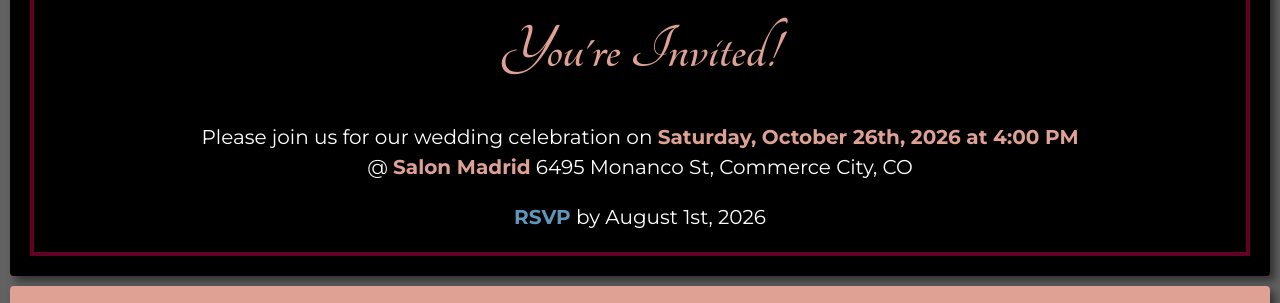
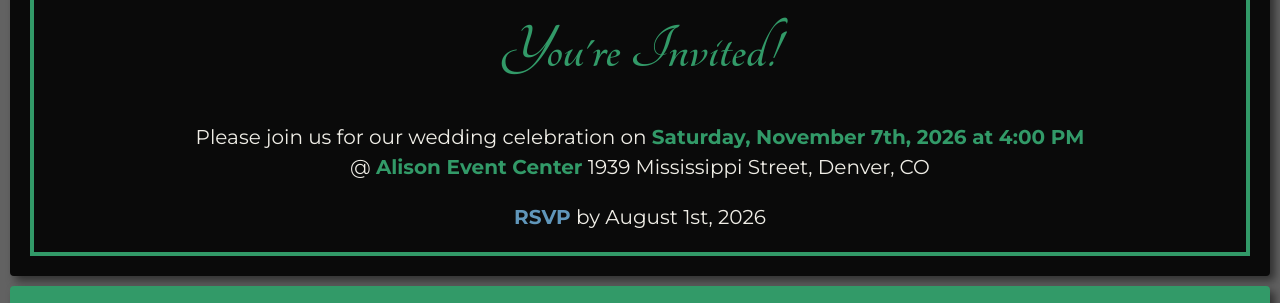
Before and after one commit to sloshycoin/wedding, a plain HTML site: page index.html in a window 1280 px wide. Shown: the part 635-938 px from the top of the page. Drawn offline with Linux system fonts and the light colour scheme; a web font is replaced by a local one.

Commit message:
theme updates

```diff
--- a/index.html
+++ b/index.html
@@ -35,10 +35,10 @@
         <h2 class="invitation-title">You're Invited!</h2>
         <p class="invitation-text" id="invitation-date">
           Please join us for our wedding celebration on
-          <strong>Saturday, October 26th, 2026 at 4:00 PM</strong>
+          <strong>Saturday, November 7th, 2026 at 4:00 PM</strong>
         </p>
         <p class="invitation-text" id="invitation-location">
-          @ <strong>Salon Madrid</strong> 6495 Monanco St, Commerce City, CO
+          @ <strong>Alison Event Center</strong> 1939 Mississippi Street, Denver, CO
         </p>
         <p class="invitation-text" id="invitation-rsvp">
           <a href="#" id="open-modal">RSVP</a> by August 1st, 2026
--- a/script.js
+++ b/script.js
@@ -26,7 +26,7 @@ document.addEventListener("DOMContentLoaded", () => {
     const guests = document.getElementById("guest-count").value;
     const allergies = document.getElementById("food-allergies").value;
 
-    const mailtoLink = `mailto:your-email@example.com?subject=RSVP&body=Name: ${encodeURIComponent(
+    const mailtoLink = `mailto:bustillosburgeewedding@gmail.com?subject=RSVP&body=Name: ${encodeURIComponent(
       name
     )}%0D%0AGuests: ${encodeURIComponent(guests)}%0D%0AFood Allergies: ${encodeURIComponent(
       allergies
--- a/styles.css
+++ b/styles.css
@@ -1,4 +1,4 @@
-/* Reset */
+/* Document */
 * {
   margin: 0;
   padding: 0;
@@ -8,17 +8,17 @@ html {
   scroll-behavior: smooth;
 }
 
-/* Palette and Styles */
+/* Palette */
 :root {
   --surface-color: #626262;
 
-  --primary-color: #DEA193;
-  --secondary-color: #620026;
+  --primary-color: #329A68; /* Shamrock */
+  --secondary-color: #143E29; /* Evergreen */
   --primary-accent-color: #6096BA;
-  --secondary-accent-color: #B0C070;
+  --secondary-accent-color: #EBAE1E; /* Honey */
 
-  --invitation-background-color: black;
-  --text-color: white;
+  --invitation-background-color: #0a0a0a;
+  --text-color: #efede6;
 
   --border-radius: 4px;
   --border-weight: 4px;
@@ -33,7 +33,7 @@ body {
   background-color: var(--surface-color);
 }
 
-/* Class Objects */
+/* Card */
 .card {
   background-color: var(--primary-color);
   padding: 20px;
@@ -45,7 +45,7 @@ body {
 .card-title {
   font-family: "Tangerine", cursive;
   font-size: 48px;
-  color: var(--secondary-color);
+  color: var(--secondary-accent-color);
   margin-bottom: 10px;
 }
 
@@ -104,7 +104,7 @@ body {
   padding-top: 200px;
 }
 .invitation-content {
-  border: 4px solid var(--secondary-color);
+  border: 4px solid var(--primary-color);
   padding: 20px;
   text-align: center;
 }
@@ -134,7 +134,7 @@ body {
   color: var(--primary-color);
 }
 
-/* RSVP Modal */
+/* RSVP */
 .modal {
   display: none;
   position: fixed;
@@ -165,7 +165,7 @@ body {
   font-family: "Tangerine", cursive;
   font-size: 48px;
   font-weight: 700;
-  color: var(--secondary-color);
+  color: var(--secondary-accent-color);
 }
 .close-button {
   color: var(--surface-color);
@@ -205,8 +205,6 @@ body {
 #close-modal-2:hover {
   background-color: var(--primary-accent-color);
 }
-
-/* RSVP Modal Input Styling */
 #rsvp-form label {
   font-size: 20px;
   font-weight: bold;
@@ -277,8 +275,6 @@ input[type="number"]::-webkit-outer-spin-button {
   background-color: var(--primary-accent-color);
 }
 
-/* Our Story */
-
 /* Gallery */
 #carousel {
   width: 100%;
```
Also changed, not shown: public/ampersand-accent.png.
